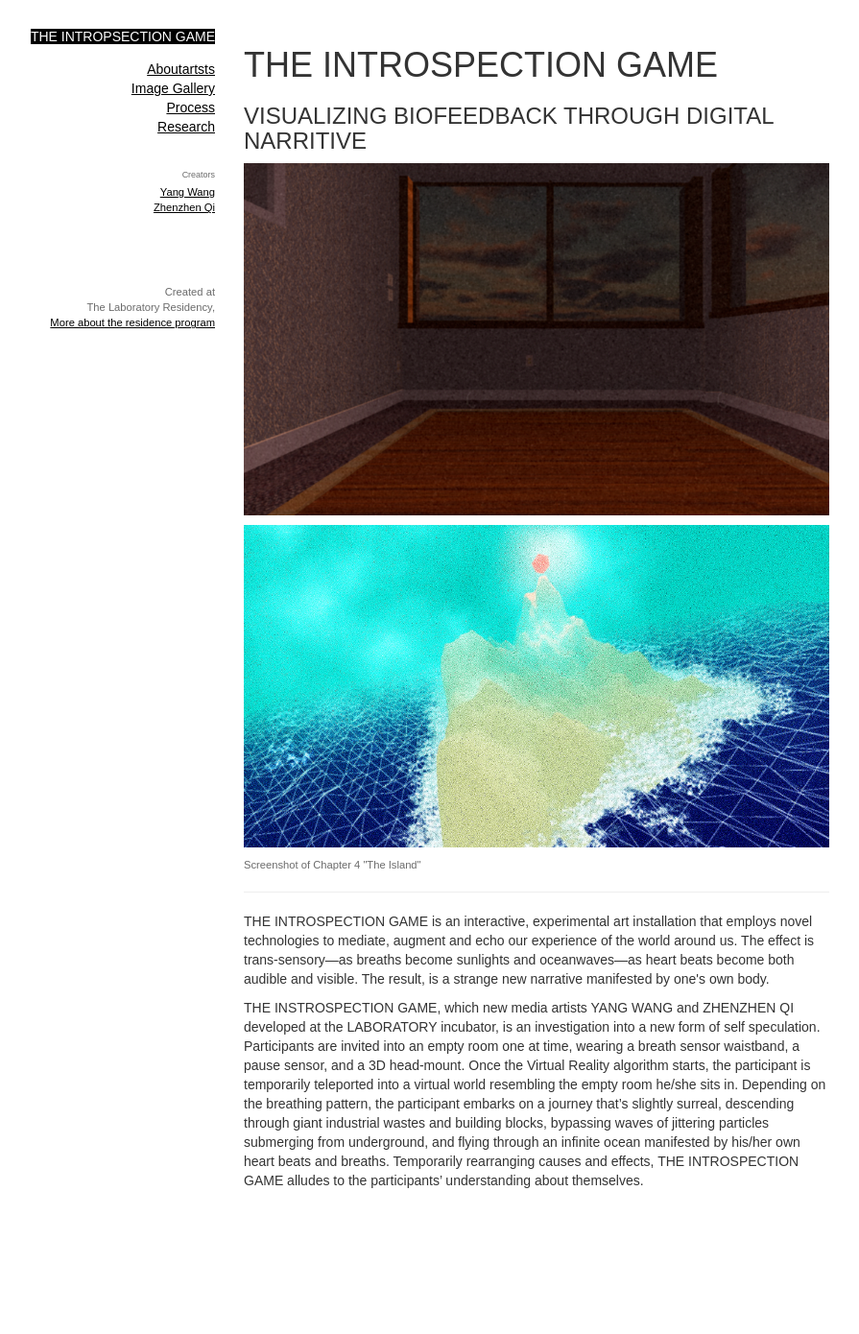
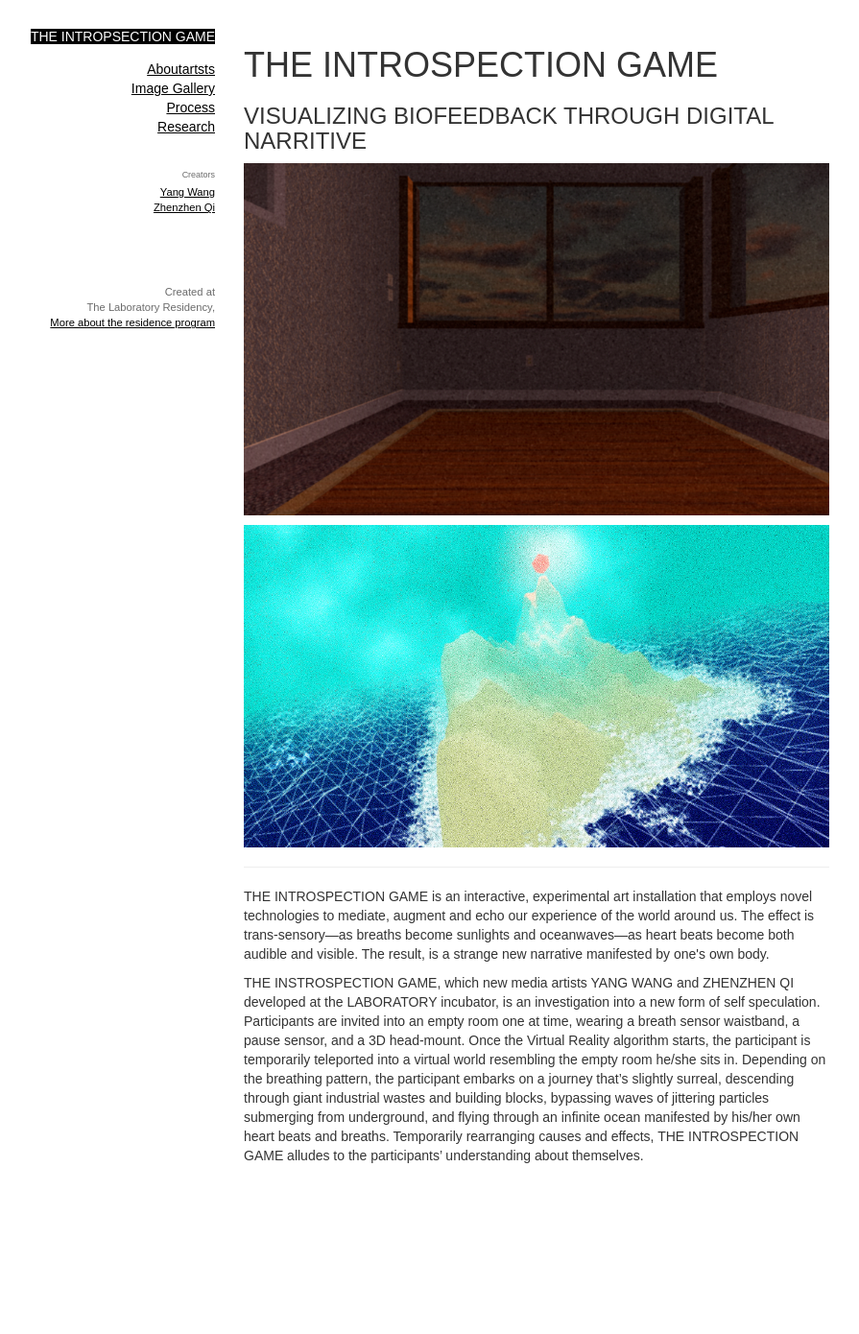
Before and after one commit to ZZYW/TheIntrospectionGame, a Jekyll site: the page built from index.html, in a window 1280 px wide. Shown: the whole page at 96% size, without its empty margins (81-976 px from the left). Built offline with Jekyll 4.4.1, drawn with Linux system fonts in a browser that asks for light colours; nearby versions of some CDN libraries; after the commit the page ends 1364 px from its top, so only the background shows below that.

Commit message:
home page

```diff
--- a/index.html
+++ b/index.html
@@ -6,7 +6,6 @@ layout: default
 <h3>VISUALIZING BIOFEEDBACK THROUGH DIGITAL NARRITIVE</h3>
 <img class="img-responsive" id="main-image" src="{{ "/img/firstscene.jpg" | prepend: site.baseurl }}">
 <img class="img-responsive" id="main-image" src="{{ "/img/17950223779_220337abf8_b.jpg" | prepend: site.baseurl }}">
-<div class="caption-text">Screenshot of Chapter 4 "The Island"</div>
 <hr>
 
 <p>THE INTROSPECTION GAME is an interactive, experimental art installation that employs novel technologies to mediate, augment and echo our experience of the world around us. The effect is trans-sensory—as breaths become sunlights and oceanwaves—as heart beats become both audible and visible. The result, is a strange new narrative manifested by one's own body.</p>
```
